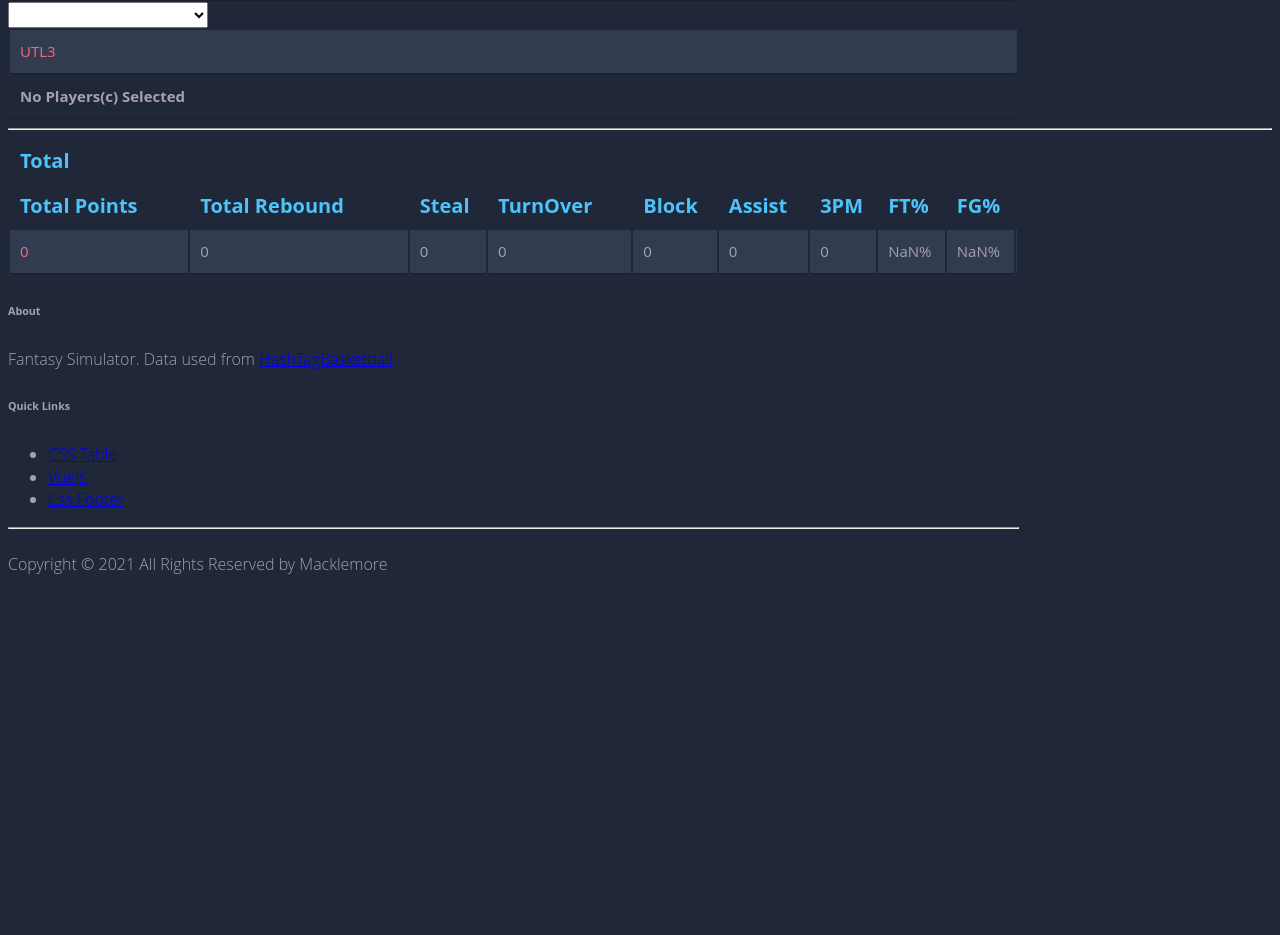
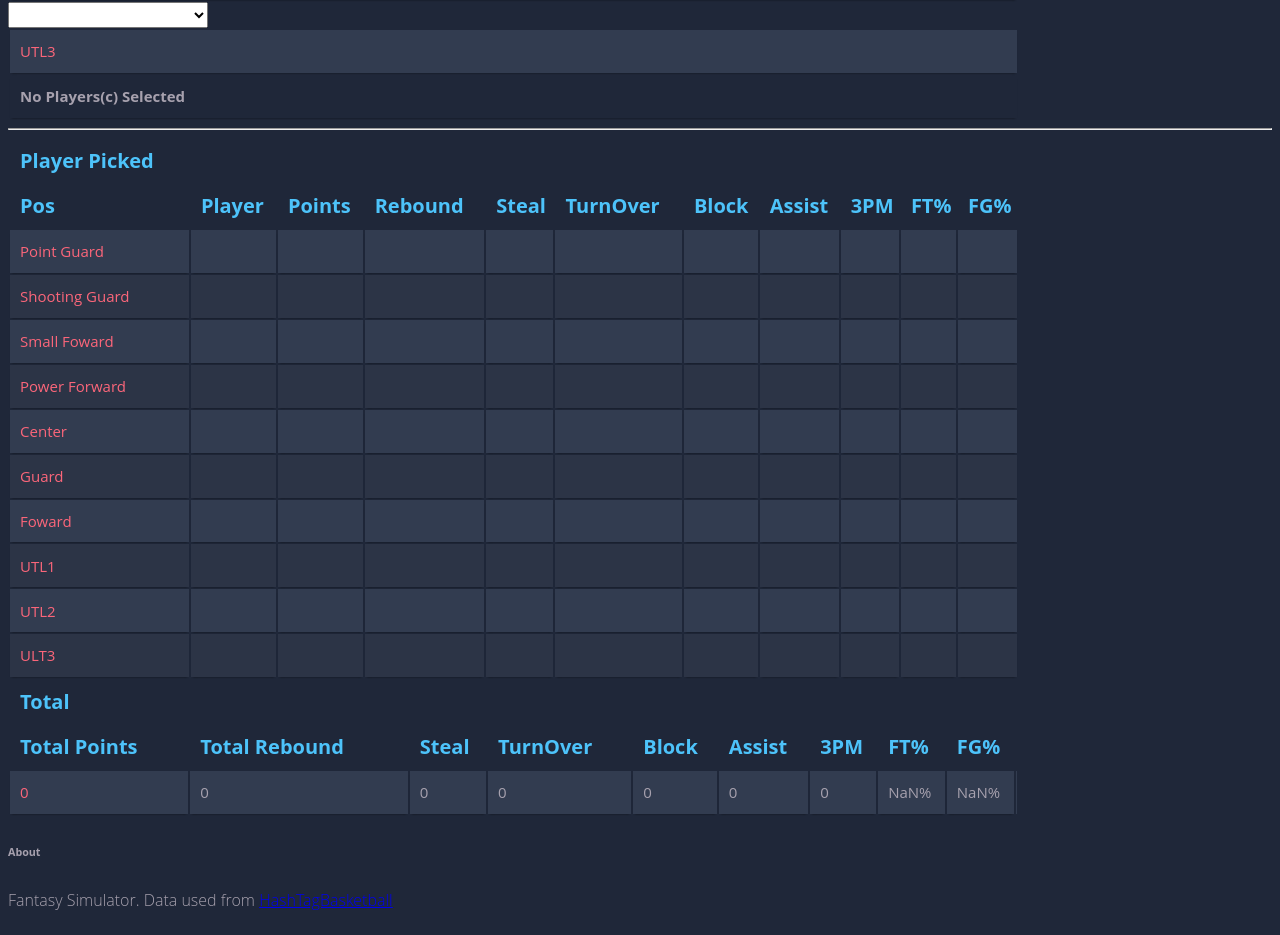
Before and after one commit to macklemore725/my-project, a Vue app: page / in a window 1280 px wide. Shown: the part 1331-2266 px from the top of the page. Before the commit the page ends 1931 px from the top, so only its background shows below. Built offline with nearby package versions, Linux system fonts and the light colour scheme.

Commit message:
Updating the  Place of Tables Placing the Tables in a different location for all information to be displayed

```diff
--- a/src/components/BasketballFantasy.vue
+++ b/src/components/BasketballFantasy.vue
@@ -24,9 +24,9 @@
       <tr>
         <th>Player Name</th>
         <th>Position</th>
-        <th>Points</th>
-        <th>Rebound</th>
-        <th>FT%</th>
+        <!-- <th>Points</th> -->
+        <!-- <th>Rebound</th>
+        <th>FT%</th> -->
       </tr>
       <tr v-for="p in basketballpg" v-bind:key="p.PLAYER">
         <td>{{ p.PLAYER }}</td>
@@ -35,9 +35,9 @@
         <!-- Not ROunded -->
         <!-- <td>{{p["FT%"].substring(0, p["FT%"].indexOf("("))*100}}</td> -->
         <td>{{ p.POS }}</td>
-        <td>{{ p.PTS }}</td>
-        <td>{{ p.TREB }}</td>
-        <td>{{ MathRoundUp(p["FT%"]) }}%</td>
+        <!-- <td>{{ p.PTS }}</td> -->
+        <!-- <td>{{ p.TREB }}</td>
+        <td>{{ MathRoundUp(p["FT%"]) }}%</td> -->
         <!-- <td>{{AddingTotals(p["FT%"])}}</td> -->
         <!-- Comment:Json the values are strings turn to int -->
         <!-- <td>{{parseInt(m.TRB)+1}}</td> ˚ -->
@@ -75,18 +75,18 @@
       <tr>
         <th>Player Name</th>
         <th>Position</th>
-        <th>Points</th>
-        <th>Rebound</th>
-        <th>FT%</th>
+        <!-- <th>Points</th> -->
+        <!-- <th>Rebound</th>
+        <th>FT%</th> -->
       </tr>
 
       <tr v-for="sg in basketballsg" v-bind:key="sg.PLAYER">
         <td>{{ sg.PLAYER }}</td>
         <!-- <td>{{String(p['R#']).split(' ')[1]}}</td> -->
         <td>{{ sg.POS }}</td>
-        <td>{{ sg.PTS }}</td>
-        <td>{{ sg.TREB }}</td>
-        <td>{{ MathRoundUp(sg["FT%"]) }}%</td>
+        <!-- <td>{{ sg.PTS }}</td> -->
+        <!-- <td>{{ sg.TREB }}</td>
+        <td>{{ MathRoundUp(sg["FT%"]) }}%</td> -->
         <!-- Comment:Json the values are strings turn to int -->
         <!-- <td>{{parseInt(m.TRB)+1}}</td> ˚ -->
       </tr>
@@ -119,19 +119,18 @@
       </tr>
       <tr>
         <th>Player Name</th>
-        <!-- <th>Rank</th> -->
         <th>Position</th>
-        <th>Points</th>
-        <th>Rebound</th>
-        <th>FT%</th>
+        <!-- <th>Points</th> -->
+        <!-- <th>Rebound</th>
+        <th>FT%</th> -->
       </tr>
       <tr v-for="m in basketballsf" v-bind:key="m.PLAYER">
         <td>{{ m.PLAYER }}</td>
         <!-- <td>{{m.Rk}}</td> -->
         <td>{{ m.POS }}</td>
-        <td>{{ m.PTS }}</td>
-        <td>{{ m.TREB }}</td>
-        <td>{{ MathRoundUp(m["FT%"]) }}%</td>
+        <!-- <td>{{ m.PTS }}</td> -->
+        <!-- <td>{{ m.TREB }}</td>
+        <td>{{ MathRoundUp(m["FT%"]) }}%</td> -->
         <!-- Comment:Json the values are strings turn to int -->
         <!-- <td>{{parseInt(m.TRB)+1}}</td> ˚ -->
       </tr>
@@ -159,23 +158,23 @@
 
     <table class="container" v-if="pfselected">
        <tr>
-        <th>Power Foward</th>
+        <td class="PositionTitle">Power Foward</td>
       </tr>
+
       <tr>
         <th>Player Name</th>
-        <!-- <th>Rank</th> -->
         <th>Position</th>
-        <th>Points</th>
-        <th>Rebound</th>
-        <th>FT%</th>
+        <!-- <th>Points</th> -->
+        <!-- <th>Rebound</th>
+        <th>FT%</th> -->
       </tr>
       <tr v-for="pf in basketballpf" v-bind:key="pf.PLAYER">
         <td>{{ pf.PLAYER }}</td>
         <!-- <td>{{m.Rk}}</td> -->
         <td>{{ pf.POS }}</td>
-        <td>{{ pf.PTS }}</td>
-        <td>{{ pf.TREB }}</td>
-        <td>{{ MathRoundUp(pf["FT%"]) }}%</td>
+        <!-- <td>{{ pf.PTS }}</td> -->
+        <!-- <td>{{ pf.TREB }}</td>
+        <td>{{ MathRoundUp(pf["FT%"]) }}%</td> -->
         <!-- Comment:Json the values are strings turn to int -->
         <!-- <td>{{parseInt(m.TRB)+1}}</td> ˚ -->
       </tr>
@@ -203,23 +202,22 @@
 
     <table class="container" v-if="cselected">
       <tr>
-        <td class="PositionTitle">Center </td>
+        <td class="PositionTitle">Center</td>
       </tr>
       <tr>
         <th>Player Name</th>
-        <!-- <th>Rank</th> -->
         <th>Position</th>
-        <th>Points</th>
-        <th>Rebound</th>
-        <th>FT%</th>
+        <!-- <th>Points</th> -->
+        <!-- <th>Rebound</th>
+        <th>FT%</th> -->
       </tr>
       <tr v-for="c in basketballc" v-bind:key="c.PLAYER">
         <td>{{ c.PLAYER }}</td>
         <!-- <td>{{m.Rk}}</td> -->
         <td>{{ c.POS }}</td>
-        <td>{{ c.PTS }}</td>
-        <td>{{ c.TREB }}</td>
-        <td>{{ MathRoundUp(c["FT%"]) }}%</td>
+        <!-- <td>{{ c.PTS }}</td> -->
+        <!-- <td>{{ c.TREB }}</td>
+        <td>{{ MathRoundUp(c["FT%"]) }}%</td> -->
 
         <!-- Comment:Json the values are strings turn to int -->
         <!-- <td>{{parseInt(m.TRB)+1}}</td> ˚ -->
@@ -252,19 +250,18 @@
       </tr>
       <tr>
         <th>Player Name</th>
-        <!-- <th>Rank</th> -->
         <th>Position</th>
-        <th>Points</th>
-        <th>Rebound</th>
-        <th>FT%</th>
+        <!-- <th>Points</th> -->
+        <!-- <th>Rebound</th>
+        <th>FT%</th> -->
       </tr>
       <tr v-for="g in basketballg" v-bind:key="g.PLAYER">
         <td>{{ g.PLAYER }}</td>
         <!-- <td>{{m.Rk}}</td> -->
         <td>{{ g.POS }}</td>
-        <td>{{ g.PTS }}</td>
-        <td>{{ g.TREB }}</td>
-        <td>{{ MathRoundUp(g["FT%"]) }}%</td>
+        <!-- <td>{{ g.PTS }}</td> -->
+        <!-- <td>{{ g.TREB }}</td>
+        <td>{{ MathRoundUp(g["FT%"]) }}%</td> -->
 
         <!-- Comment:Json the values are strings turn to int -->
         <!-- <td>{{parseInt(m.TRB)+1}}</td> ˚ -->
@@ -297,19 +294,18 @@
       </tr>
       <tr>
         <th>Player Name</th>
-        <!-- <th>Rank</th> -->
         <th>Position</th>
-        <th>Points</th>
-        <th>Rebound</th>
-        <th>FT%</th>
+        <!-- <th>Points</th> -->
+        <!-- <th>Rebound</th>
+        <th>FT%</th> -->
       </tr>
       <tr v-for="f in basketballf" v-bind:key="f.PLAYER">
         <td>{{ f.PLAYER }}</td>
         <!-- <td>{{m.Rk}}</td> -->
         <td>{{ f.POS }}</td>
-        <td>{{ f.PTS }}</td>
-        <td>{{ f.TREB }}</td>
-        <td>{{ MathRoundUp(f["FT%"]) }}%</td>
+        <!-- <td>{{ f.PTS }}</td> -->
+        <!-- <td>{{ f.TREB }}</td>
+        <td>{{ MathRoundUp(f["FT%"]) }}%</td> -->
 
         <!-- Comment:Json the values are strings turn to int -->
         <!-- <td>{{parseInt(m.TRB)+1}}</td> ˚ -->
@@ -342,19 +338,18 @@
       </tr>
       <tr>
         <th>Player Name</th>
-        <!-- <th>Rank</th> -->
         <th>Position</th>
-        <th>Points</th>
-        <th>Rebound</th>
-        <th>FT%</th>
+        <!-- <th>Points</th> -->
+        <!-- <th>Rebound</th>
+        <th>FT%</th> -->
       </tr>
       <tr v-for="ult1 in basketballutl1" v-bind:key="ult1.PLAYER">
         <td>{{ ult1.PLAYER }}</td>
         <!-- <td>{{m.Rk}}</td> -->
-        <td>{{ ult1.POS }}</td>
+        <!-- <td>{{ ult1.POS }}</td> -->
         <td>{{ ult1.PTS }}</td>
-        <td>{{ ult1.TREB }}</td>
-        <td>{{ MathRoundUp(ult1["FT%"]) }}%</td>
+        <!-- <td>{{ ult1.TREB }}</td>
+        <td>{{ MathRoundUp(ult1["FT%"]) }}%</td> -->
 
         <!-- Comment:Json the values are strings turn to int -->
         <!-- <td>{{parseInt(m.TRB)+1}}</td> ˚ -->
@@ -387,19 +382,18 @@
       </tr>
       <tr>
         <th>Player Name</th>
-        <!-- <th>Rank</th> -->
         <th>Position</th>
-        <th>Points</th>
-        <th>Rebound</th>
-        <th>FT%</th>
+        <!-- <th>Points</th> -->
+        <!-- <th>Rebound</th>
+        <th>FT%</th> -->
       </tr>
       <tr v-for="ult2 in basketballutl2" v-bind:key="ult2.PLAYER">
         <td>{{ ult2.PLAYER }}</td>
         <!-- <td>{{m.Rk}}</td> -->
         <td>{{ ult2.POS }}</td>
-        <td>{{ ult2.PTS }}</td>
+        <!-- <td>{{ ult2.PTS }}</td>
         <td>{{ ult2.TREB }}</td>
-        <td>{{ MathRoundUp(ult2["FT%"]) }}%</td>
+        <td>{{ MathRoundUp(ult2["FT%"]) }}%</td> -->
 
         <!-- Comment:Json the values are strings turn to int -->
         <!-- <td>{{parseInt(m.TRB)+1}}</td> ˚ -->
@@ -432,19 +426,18 @@
       </tr>
       <tr>
         <th>Player Name</th>
-        <!-- <th>Rank</th> -->
         <th>Position</th>
-        <th>Points</th>
-        <th>Rebound</th>
-        <th>FT%</th>
+        <!-- <th>Points</th> -->
+        <!-- <th>Rebound</th>
+        <th>FT%</th> -->
       </tr>
       <tr v-for="ult3 in basketballutl3" v-bind:key="ult3.PLAYER">
         <td>{{ ult3.PLAYER }}</td>
         <!-- <td>{{m.Rk}}</td> -->
         <td>{{ ult3.POS }}</td>
-        <td>{{ ult3.PTS }}</td>
+        <!-- <td>{{ ult3.PTS }}</td>
         <td>{{ ult3.TREB }}</td>
-        <td>{{ MathRoundUp(ult3["FT%"]) }}%</td>
+        <td>{{ MathRoundUp(ult3["FT%"]) }}%</td> -->
 
         <!-- Comment:Json the values are strings turn to int -->
         <!-- <td>{{parseInt(m.TRB)+1}}</td> ˚ -->
@@ -460,8 +453,376 @@
       </td>
     </table>
 
-    <hr>
+    <hr />
     <!-- Total Below  -->
+    <table class = "container">
+      <tr>
+        <th> Player Picked </th>
+        </tr>
+       <tr>
+         <th>Pos</th>
+        <th>Player</th>
+        <th> Points</th>
+        <th> Rebound</th>
+        <th>Steal</th>
+        <th>TurnOver</th>
+        <th>Block</th>
+        <th>Assist</th>
+        <th>3PM</th>
+        <th>FT%</th>
+        <th>FG%</th>
+      </tr>
+        <tr>
+          <td>
+            Point Guard
+            </td>
+        <td>
+         {{pselected.PLAYER}}
+        </td>
+          <td>
+         {{pselected.PTS}}
+        </td>
+          <td>
+         {{pselected.TREB}}
+        </td>
+          <td>
+         {{pselected.STL}}
+        </td>
+          <td>
+         {{pselected.TO}}
+        </td>
+          <td>
+         {{pselected.BLK}}
+        </td>
+          <td>
+         {{pselected.AST}}
+        </td>
+          <td>
+         {{pselected["3PM"]}}
+        </td>
+          <td>
+         {{pselected["FT%"]}}
+        </td>
+          <td>
+         {{pselected["FG%"]}}
+        </td>
+      </tr>
+      <tr>
+         <td>
+         Shooting Guard
+            </td>
+        <td>
+         {{sgselected.PLAYER}}
+        </td>
+          <td>
+         {{sgselected.PTS}}
+        </td>
+          <td>
+         {{sgselected.TREB}}
+        </td>
+          <td>
+         {{sgselected.STL}}
+        </td>
+          <td>
+         {{sgselected.TO}}
+        </td>
+          <td>
+         {{sgselected.BLK}}
+        </td>
+          <td>
+         {{sgselected.AST}}
+        </td>
+          <td>
+         {{sgselected["3PM"]}}
+        </td>
+          <td>
+         {{sgselected["FT%"]}}
+        </td>
+          <td>
+         {{sgselected["FG%"]}}
+        </td>
+      </tr>
+      <tr>
+          <td>
+         Small Foward
+            </td>
+        <td>
+         {{sfselected.PLAYER}}
+        </td>
+          <td>
+         {{sfselected.PTS}}
+        </td>
+          <td>
+         {{sfselected.TREB}}
+        </td>
+          <td>
+         {{sfselected.STL}}
+        </td>
+          <td>
+         {{sfselected.TO}}
+        </td>
+          <td>
+         {{sfselected.BLK}}
+        </td>
+          <td>
+         {{sfselected.AST}}
+        </td>
+          <td>
+         {{sfselected["3PM"]}}
+        </td>
+          <td>
+         {{sfselected["FT%"]}}
+        </td>
+          <td>
+         {{sfselected["FG%"]}}
+        </td>
+      </tr>
+      <tr>
+          <td>
+        Power Forward
+            </td>
+        <td>
+         {{pfselected.PLAYER}}
+        </td>
+          <td>
+         {{pfselected.PTS}}
+        </td>
+          <td>
+         {{pfselected.TREB}}
+        </td>
+          <td>
+         {{pfselected.STL}}
+        </td>
+          <td>
+         {{pfselected.TO}}
+        </td>
+          <td>
+         {{pfselected.BLK}}
+        </td>
+          <td>
+         {{pfselected.AST}}
+        </td>
+          <td>
+         {{pfselected["3PM"]}}
+        </td>
+          <td>
+         {{pfselected["FT%"]}}
+        </td>
+          <td>
+         {{pfselected["FG%"]}}
+        </td>
+      </tr>
+      <tr>
+          <td>
+         Center
+            </td>
+        <td>
+         {{cselected.PLAYER}}
+        </td>
+          <td>
+         {{cselected.PTS}}
+        </td>
+          <td>
+         {{cselected.TREB}}
+        </td>
+          <td>
+         {{cselected.STL}}
+        </td>
+          <td>
+         {{cselected.TO}}
+        </td>
+          <td>
+         {{cselected.BLK}}
+        </td>
+          <td>
+         {{cselected.AST}}
+        </td>
+          <td>
+         {{cselected["3PM"]}}
+        </td>
+          <td>
+         {{cselected["FT%"]}}
+        </td>
+          <td>
+         {{cselected["FG%"]}}
+        </td>
+      </tr>
+      <tr>
+          <td>
+          Guard
+            </td>
+        <td>
+         {{gselected.PLAYER}}
+        </td>
+          <td>
+         {{gselected.PTS}}
+        </td>
+          <td>
+         {{gselected.TREB}}
+        </td>
+          <td>
+         {{gselected.STL}}
+        </td>
+          <td>
+         {{gselected.TO}}
+        </td>
+          <td>
+         {{gselected.BLK}}
+        </td>
+          <td>
+         {{gselected.AST}}
+        </td>
+          <td>
+         {{gselected["3PM"]}}
+        </td>
+          <td>
+         {{gselected["FT%"]}}
+        </td>
+          <td>
+         {{gselected["FG%"]}}
+        </td>
+      </tr>
+<tr>
+    <td>
+       Foward
+            </td>
+        <td>
+         {{fselected.PLAYER}}
+        </td>
+          <td>
+         {{fselected.PTS}}
+        </td>
+          <td>
+         {{fselected.TREB}}
+        </td>
+          <td>
+         {{fselected.STL}}
+        </td>
+          <td>
+         {{fselected.TO}}
+        </td>
+          <td>
+         {{fselected.BLK}}
+        </td>
+          <td>
+         {{fselected.AST}}
+        </td>
+          <td>
+         {{fselected["3PM"]}}
+        </td>
+          <td>
+         {{fselected["FT%"]}}
+        </td>
+          <td>
+         {{fselected["FG%"]}}
+        </td>
+      </tr>
+      <tr>
+          <td>
+         UTL1
+            </td>
+        <td>
+         {{UTL1selected.PLAYER}}
+        </td>
+          <td>
+         {{UTL1selected.PTS}}
+        </td>
+          <td>
+         {{UTL1selected.TREB}}
+        </td>
+          <td>
+         {{UTL1selected.STL}}
+        </td>
+          <td>
+         {{UTL1selected.TO}}
+        </td>
+          <td>
+         {{UTL1selected.BLK}}
+        </td>
+          <td>
+         {{UTL1selected.AST}}
+        </td>
+          <td>
+         {{UTL1selected["3PM"]}}
+        </td>
+          <td>
+         {{UTL1selected["FT%"]}}
+        </td>
+          <td>
+         {{UTL1selected["FG%"]}}
+        </td>
+      </tr>
+      <tr>
+          <td>
+         UTL2
+            </td>
+        <td>
+         {{UTL2selected.PLAYER}}
+        </td>
+          <td>
+         {{UTL2selected.PTS}}
+        </td>
+          <td>
+         {{UTL2selected.TREB}}
+        </td>
+          <td>
+         {{UTL2selected.STL}}
+        </td>
+          <td>
+         {{UTL2selected.TO}}
+        </td>
+          <td>
+         {{UTL2selected.BLK}}
+        </td>
+          <td>
+         {{UTL2selected.AST}}
+        </td>
+          <td>
+         {{UTL2selected["3PM"]}}
+        </td>
+          <td>
+         {{UTL2selected["FT%"]}}
+        </td>
+          <td>
+         {{UTL2selected["FG%"]}}
+        </td>
+      </tr>
+      <tr>
+          <td>
+         ULT3
+            </td>
+        <td>
+         {{UTL3selected.PLAYER}}
+        </td>
+          <td>
+         {{UTL3selected.PTS}}
+        </td>
+          <td>
+         {{UTL3selected.TREB}}
+        </td>
+          <td>
+         {{UTL3selected.STL}}
+        </td>
+          <td>
+         {{UTL3selected.TO}}
+        </td>
+          <td>
+         {{UTL3selected.BLK}}
+        </td>
+          <td>
+         {{UTL3selected.AST}}
+        </td>
+          <td>
+         {{UTL3selected["3PM"]}}
+        </td>
+          <td>
+         {{UTL3selected["FT%"]}}
+        </td>
+          <td>
+         {{UTL3selected["FG%"]}}
+        </td>
+      </tr>
+    </table>
     <table class="container">
       <tr>
         <th>Total</th>
@@ -479,6 +840,7 @@
         <th>FT%</th>
         <th>FG%</th>
       </tr>
+
       <tr>
         <td>
           {{
@@ -492,7 +854,7 @@
               fselected.PTS,
               UTL1selected.PTS,
               UTL2selected.PTS,
-                UTL3selected.PTS,
+              UTL3selected.PTS
             )
           }}
         </td>
@@ -509,8 +871,7 @@
               fselected.TREB,
               UTL1selected.TREB,
               UTL2selected.TREB,
-              UTL3selected.TREB,
-
+              UTL3selected.TREB
             )
           }}
         </td>
@@ -526,8 +887,7 @@
               fselected.STL,
               UTL1selected.STL,
               UTL2selected.STL,
-              UTL3selected.STL,
-
+              UTL3selected.STL
             )
           }}
         </td>
@@ -543,8 +903,7 @@
               fselected.TO,
               UTL1selected.TO,
               UTL2selected.TO,
-              UTL3selected.TO,
-
+              UTL3selected.TO
             )
           }}
         </td>
@@ -560,8 +919,7 @@
               fselected.BLK,
               UTL1selected.BLK,
               UTL2selected.BLK,
-              UTL3selected.BLK,
-
+              UTL3selected.BLK
             )
           }}
         </td>
@@ -577,8 +935,7 @@
               fselected.AST,
               UTL1selected.AST,
               UTL2selected.AST,
-              UTL3selected.AST,
-
+              UTL3selected.AST
             )
           }}
         </td>
@@ -594,7 +951,7 @@
               fselected["3PM"],
               UTL1selected["3PM"],
               UTL2selected["3PM"],
-              UTL3selected["3PM"],
+              UTL3selected["3PM"]
             )
           }}
         </td>
@@ -610,7 +967,7 @@
               fselected["FT%"],
               UTL1selected["FT%"],
               UTL2selected["FT%"],
-              UTL3selected["FT%"],
+              UTL3selected["FT%"]
             )
           }}%
         </td>
@@ -626,7 +983,7 @@
               fselected["FG%"],
               UTL1selected["FG%"],
               UTL2selected["FG%"],
-              UTL3selected["FG%"],
+              UTL3selected["FG%"]
             )
           }}%
         </td>
@@ -666,8 +1023,8 @@ var PostionC = basketball.filter(function (e) {
   if (e.POS.toLowerCase().indexOf(Center.toLowerCase()) > -1) return e;
 });
 
-const fiilterF = d => d['POS'].includes('F');
-const fiilterG = d => d['POS'].includes('G');
+const fiilterF = (d) => d["POS"].includes("F");
+const fiilterG = (d) => d["POS"].includes("G");
 var PostionG = basketball.filter(fiilterG);
 var PostionF = basketball.filter(fiilterF);
 export default {
@@ -822,8 +1179,7 @@ export default {
         this.basketballg = basketball.filter(function (e) {
           return e.PLAYER === valg["PLAYER"];
         });
-      }
-       else if (type === "F") {
+      } else if (type === "F") {
         var valf = vm.fselected;
         console.log(valf);
         console.log(
@@ -860,7 +1216,6 @@ export default {
       //     return e.PLAYER === val3["PLAYER"];
       //   });
       // }
-
       else {
         console.log("no");
       }
```
Lines whose indentation alone changed are shown as unchanged.
